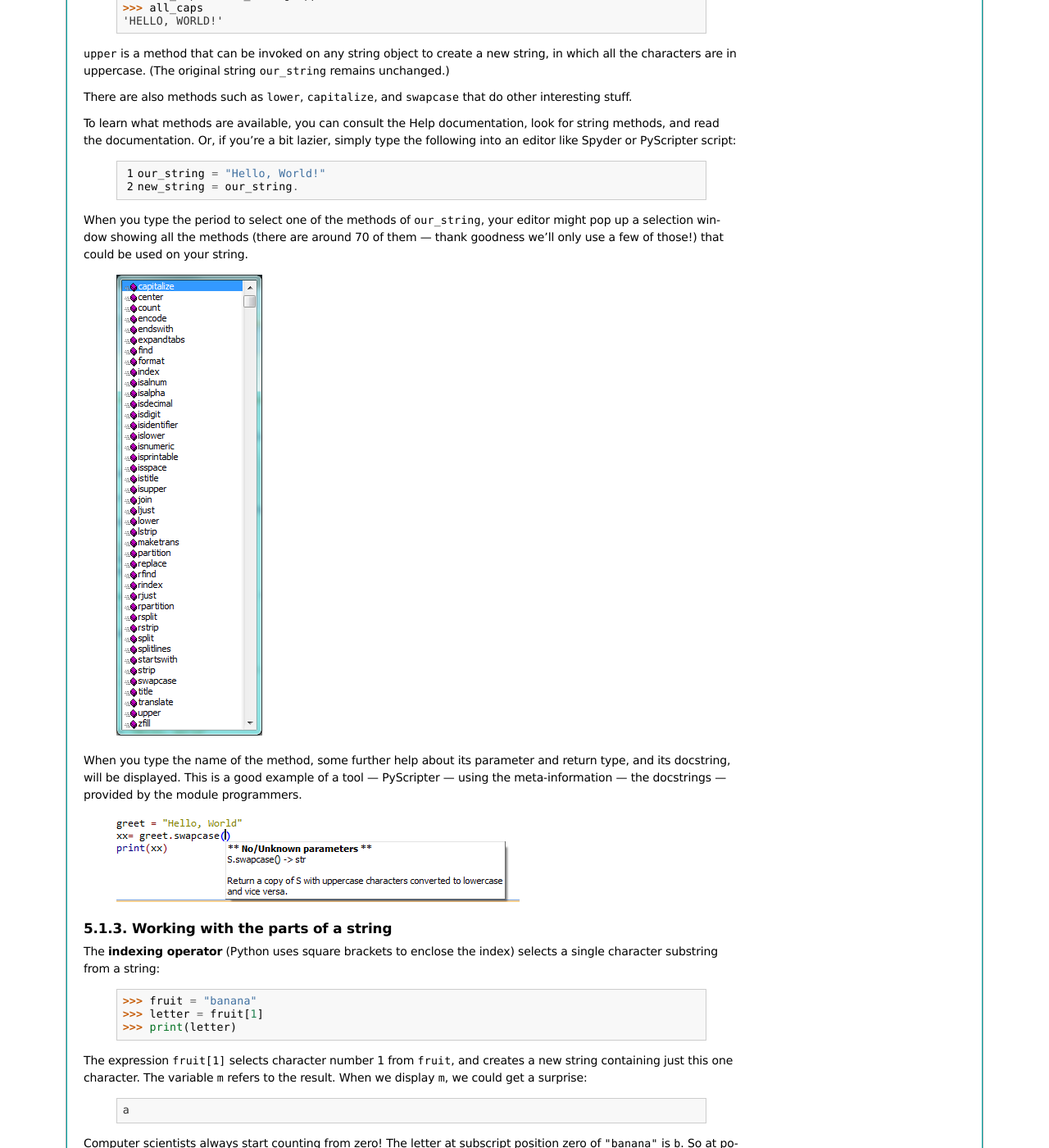
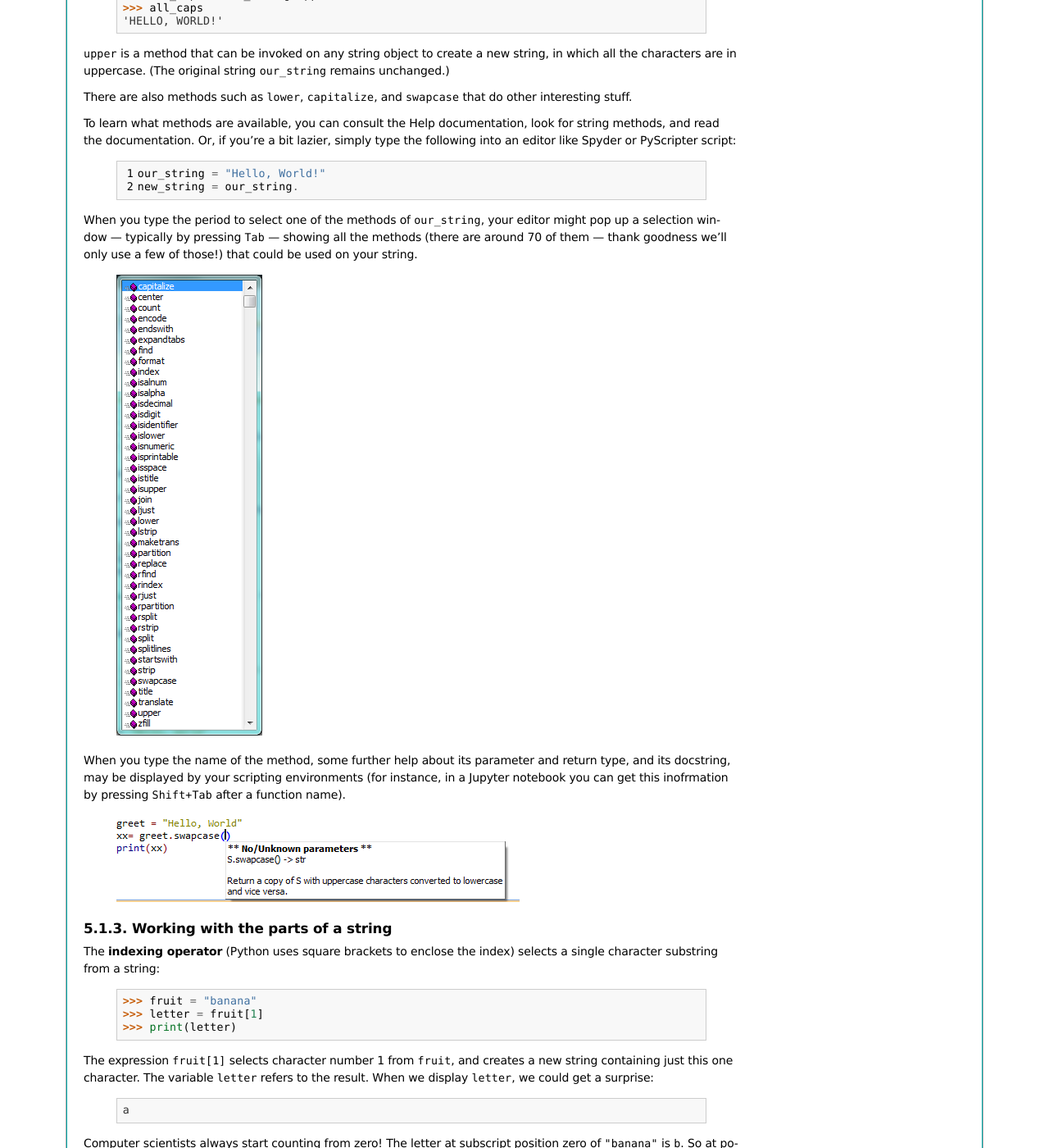
Before and after one commit to HowToThink/HowToThink, a Sphinx documentation site: the page built from source/PvL_05.rst, in a window 1280 px wide and 1400 px high, scrolled down 538 px. Shown: the whole window at 82% size. Built offline with Sphinx 7.4.7, drawn with Linux system fonts in a browser that asks for light colours; formulas are drawn with MathJax 3.

Commit message:
Fix variable reference. Make online Docstring access more generic.

```diff
--- a/source/PvL_05.rst
+++ b/source/PvL_05.rst
@@ -66,14 +66,14 @@ simply type the following into an editor like Spyder or PyScripter script:
         new_string = our_string.
 
 When you type the period to select one of the methods of ``our_string``, your editor might pop up a
-selection window showing all the methods (there are around 70 of them --- thank goodness we'll only
+selection window — typically by pressing ``Tab`` — showing all the methods (there are around 70 of them --- thank goodness we'll only
 use a few of those!) that could be used on your string.
 
     .. image::  illustrations/string_methods.png
 
 When you type the name of the method, some further help about its parameter and return
-type, and its docstring, will be displayed.  This is a good example of a tool --- PyScripter ---
-using the meta-information --- the docstrings --- provided by the module programmers.
+type, and its docstring, may be displayed by your scripting environments (for instance, in a Jupyter
+notebook you can get this inofrmation by pressing ``Shift+Tab`` after a function name).
 
     .. image::  illustrations/swapcase.png
 
@@ -91,8 +91,8 @@ selects a single character substring from a string:
 
 
 The expression ``fruit[1]`` selects character number 1 from ``fruit``, and creates a new
-string containing just this one character. The variable ``m`` refers to the result.
-When we display ``m``, we could get a surprise:
+string containing just this one character. The variable ``letter`` refers to the result.
+When we display ``letter``, we could get a surprise:
 
     .. sourcecode:: pycon
 
```
